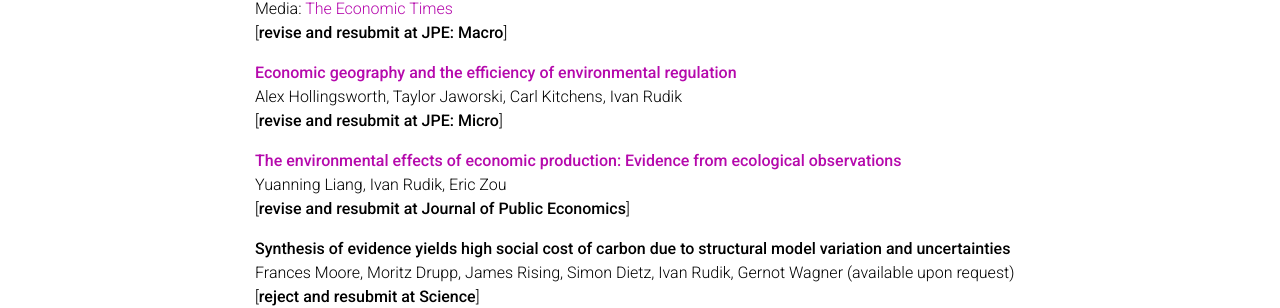
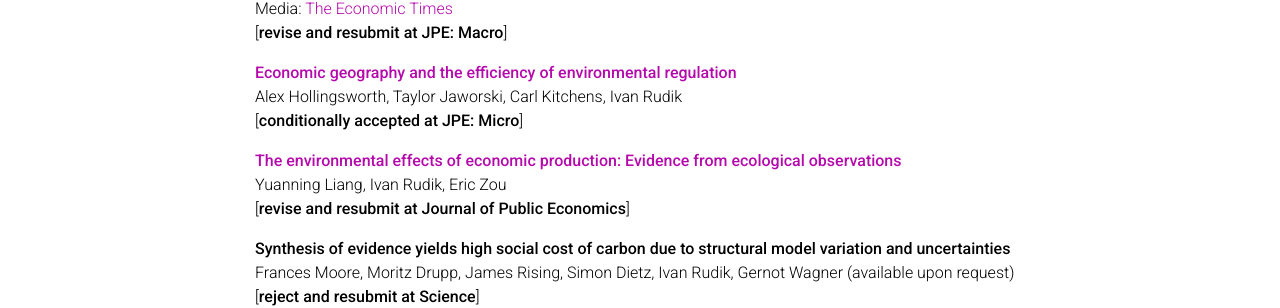
Before and after one commit to irudik/irudik.github.io, a Jekyll site: the page built from _pages/about.md, in a window 1280 px wide and 900 px high, scrolled down 677 px. Shown: the part 149-457 px from the top of the window. Built offline with Jekyll 4.4.1, drawn with Linux system fonts in a browser that asks for light colours; comment, search, counter and statistics services are not loaded; a style sheet for code colours, icons or effects is not loaded.

Commit message:
cond accpt

```diff
--- a/_pages/about.md
+++ b/_pages/about.md
@@ -55,7 +55,7 @@ Media: [The Economic Times](https://t.co/55NzVfuCJl)
 
 **[Economic geography and the efficiency of environmental regulation](https://osf.io/preprints/socarxiv/x6fuw/)**
 Alex Hollingsworth, Taylor Jaworski, Carl Kitchens, Ivan Rudik
-[**revise and resubmit at JPE: Micro**]
+[**conditionally accepted at JPE: Micro**]
 
 **[The environmental effects of economic production: Evidence from ecological observations](https://osf.io/preprints/socarxiv/qy76a)**
 Yuanning Liang, Ivan Rudik, Eric Zou
```
Also changed, not shown: 12 other files.
